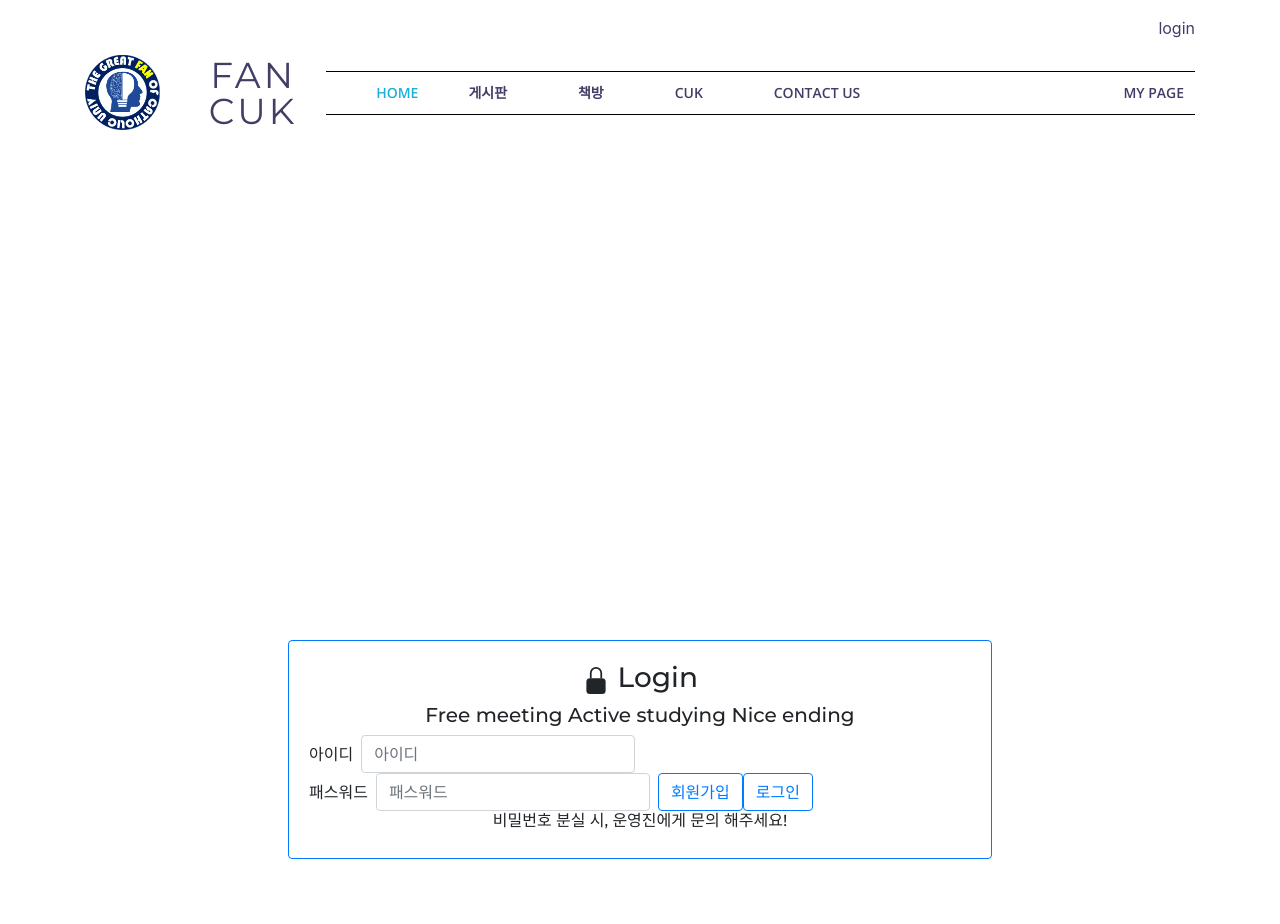
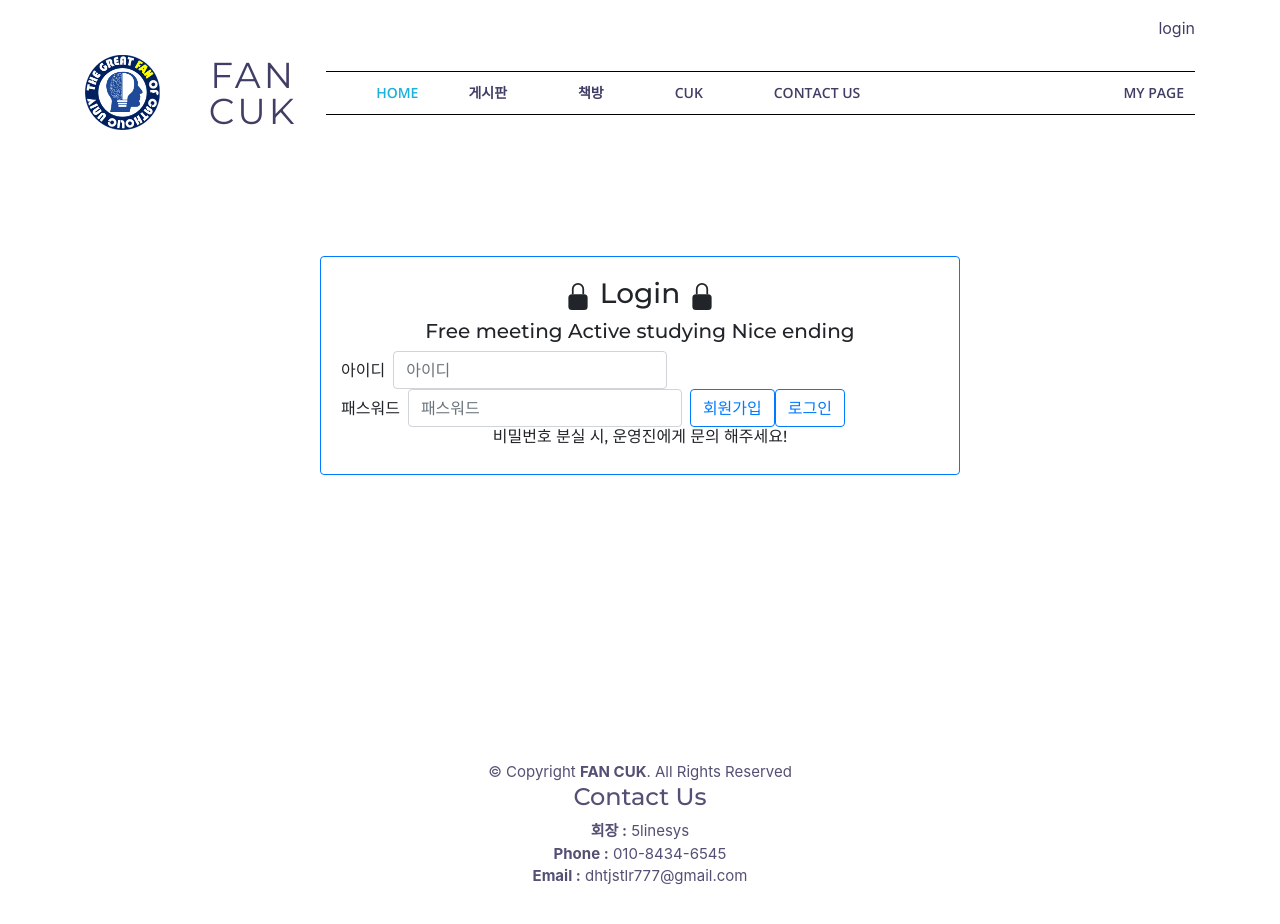
Before and after one commit to fancuk/fan.catholic.ac.kr-frontend, a React (Create React App) app: page /login in a window 1280 px wide. Shown: the top 924 px of the page. Built offline with nearby package versions, Linux system fonts and the light colour scheme; some icons are missing.

Commit message:
fan.catholic.ac.kr-frontend-41 login design tool

```diff
--- a/src/components/views/Login/Login.js
+++ b/src/components/views/Login/Login.js
@@ -47,7 +47,7 @@ class Login extends Component {
         return (
             <Div>
                 <Card body outline color="primary">
-                <h3><BsFillLockFill />&nbsp;Login</h3>
+                <h3><BsFillLockFill/> Login <BsFillLockFill/></h3>
                 <h5>Free meeting Active studying Nice ending</h5>
                 <Form inline onSubmit={this.handleSubmit}>
                 <FormGroup className="mb-2 mr-sm-2 mb-sm-0">
@@ -68,10 +68,12 @@ class Login extends Component {
                         onInput={this.handleInput}
                     />
                 </FormGroup>
-                    <Link >
-                        <Button outline color="primary" to="./register">회원가입</Button>{' '}
+                    <Link to="./register">
+                        <Button outline color="primary">회원가입</Button>
                     </Link>
-                    <Button outline color="primary" type='submit'>로그인</Button>
+                    <Button outline color="primary" type='Submit'>
+                        로그인
+                    </Button>
                     <div style={{color: 'red'}}>
                         {this.state.errorMessage}
                     </div>
@@ -82,10 +84,12 @@ class Login extends Component {
         );
     }
 }
+
 const Div = styled.div`
-    width: 55%;
-    margin: 50% auto;
-    padding:20% auto;
-    `;
+padding:10%
+text-align:left;
+width:50%;
+margin: 20% auto;
+`;
 
 export default withRouter(Login);
--- a/src/components/views/Register/Register.js
+++ b/src/components/views/Register/Register.js
@@ -1,10 +1,10 @@
 import React, { Component } from 'react';
 import axios from 'axios';
-import styled from 'styled-components';
 import { Link, withRouter } from "react-router-dom"
 import { BsFillPersonPlusFill } from "react-icons/bs";
 import { Validator } from './Validator';
-import { Button, Form, FormGroup, Label, Input } from 'reactstrap';
+import { Card, Button, Form, FormGroup, Label, Input } from 'reactstrap';
+import styled from "styled-components";
 
 class Register extends Component {
     state = {
@@ -61,6 +61,7 @@ class Register extends Component {
     render() {
         return (
             <Div>
+            <Card body outline color="primary">
                 <h1><BsFillPersonPlusFill/>&nbsp;Register</h1>
                 <h4>Free meeting Active studying Nice ending</h4>
                 <h5>컴퓨터정보공학부 전공학회 F.A.N 회원가입을 환영합니다 !</h5>
@@ -147,13 +148,16 @@ class Register extends Component {
                         {this.state.errorMessage}
                     </div>
                 </Form>
+            </Card>
             </Div>
         );
     }
 }
+
 const Div = styled.div`
-    width: 40%;
-    margin: 20% auto;
+    text-align:left;
+    width:40%;
+    margin: 10% auto;
     `;
 
 export default withRouter(Register);
```
